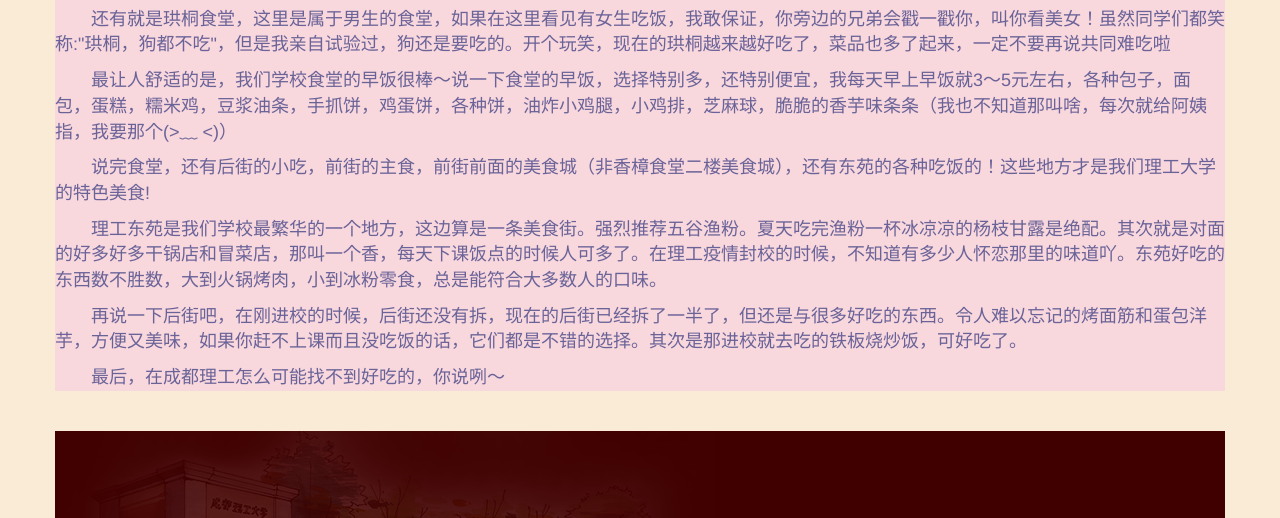
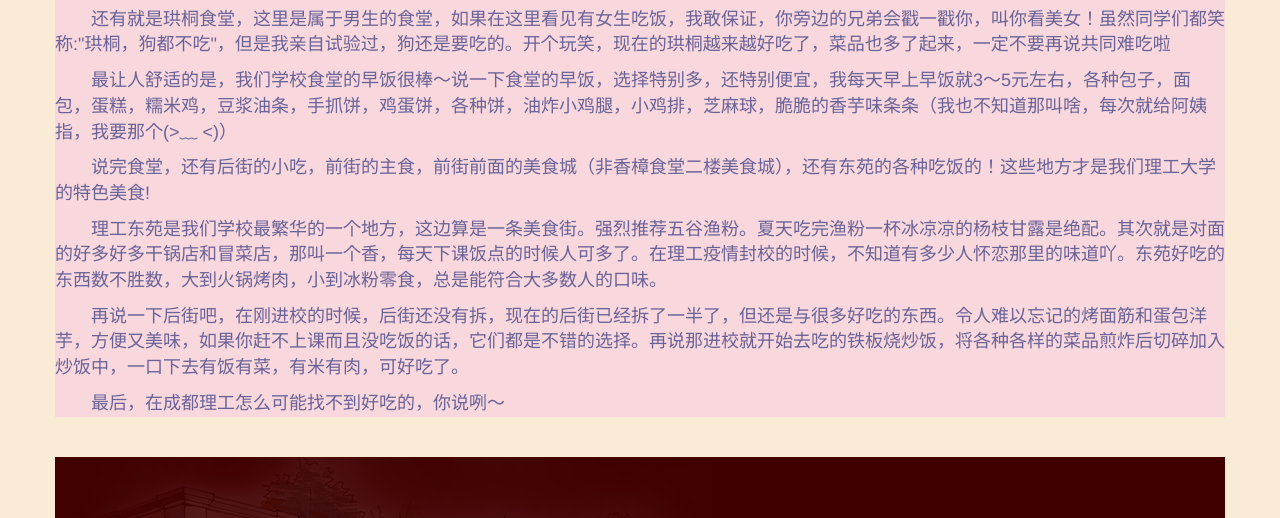
Before and after one commit to AItt1314/my-cdut, a plain HTML site: page index.html in a window 1280 px wide. Shown: the part 6868-7386 px from the top of the page. Drawn offline with Linux system fonts and the light colour scheme; files whose address does not match are found by name.

Commit message:
修改了首页内容

```diff
--- a/index.html
+++ b/index.html
@@ -332,7 +332,7 @@
                     <)）</p>
                         <p>说完食堂，还有后街的小吃，前街的主食，前街前面的美食城（非香樟食堂二楼美食城），还有东苑的各种吃饭的！这些地方才是我们理工大学的特色美食!</p>
                         <p>理工东苑是我们学校最繁华的一个地方，这边算是一条美食街。强烈推荐五谷渔粉。夏天吃完渔粉一杯冰凉凉的杨枝甘露是绝配。其次就是对面的好多好多干锅店和冒菜店，那叫一个香，每天下课饭点的时候人可多了。在理工疫情封校的时候，不知道有多少人怀恋那里的味道吖。东苑好吃的东西数不胜数，大到火锅烤肉，小到冰粉零食，总是能符合大多数人的口味。</p>
-                        <p>再说一下后街吧，在刚进校的时候，后街还没有拆，现在的后街已经拆了一半了，但还是与很多好吃的东西。令人难以忘记的烤面筋和蛋包洋芋，方便又美味，如果你赶不上课而且没吃饭的话，它们都是不错的选择。其次是那进校就去吃的铁板烧炒饭，可好吃了。</p>
+                        <p>再说一下后街吧，在刚进校的时候，后街还没有拆，现在的后街已经拆了一半了，但还是与很多好吃的东西。令人难以忘记的烤面筋和蛋包洋芋，方便又美味，如果你赶不上课而且没吃饭的话，它们都是不错的选择。再说那进校就开始去吃的铁板烧炒饭，将各种各样的菜品煎炸后切碎加入炒饭中，一口下去有饭有菜，有米有肉，可好吃了。</p>
                         <p>最后，在成都理工怎么可能找不到好吃的，你说咧～</p>
             </div>
         </div>
```
